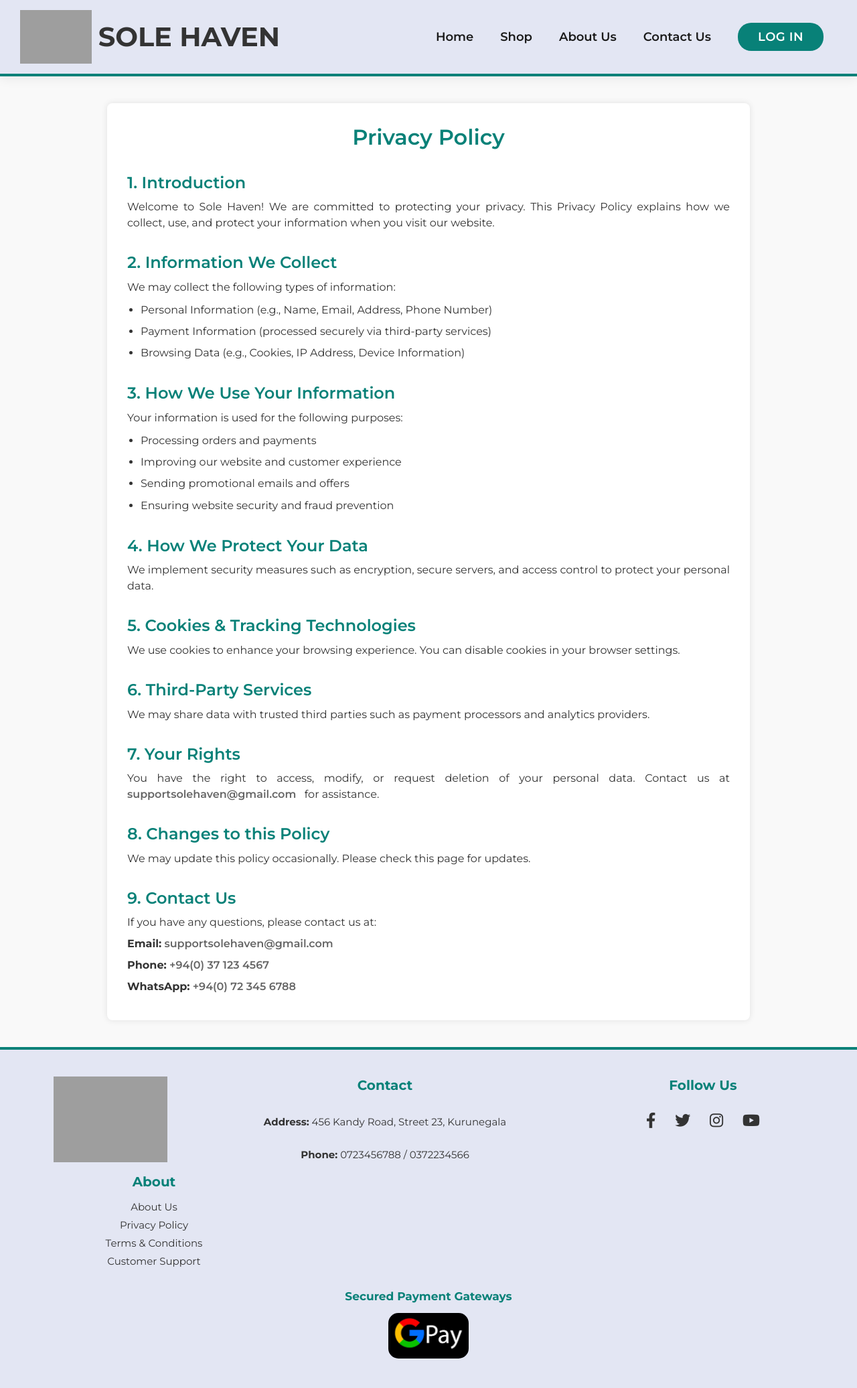
After one commit to Bimsara-Janakantha/ecommerce-website, a PHP site: page /pages/privacy.html in a window 1280 px wide. The commit adds this page. Shown: the whole page at 67% size. Run offline with PHP 8.4, Linux system fonts and the light colour scheme; grey boxes are pictures that could not be loaded.

Commit message:
Privacy Page

```diff
--- a/css/main.css
+++ b/css/main.css
@@ -59,7 +59,7 @@ h6 {
 }
 
 /* Body text styles */
-.body1 {
+.p {
   font-size: 16px;
   font-weight: 400;
   line-height: 1.6;
@@ -101,7 +101,7 @@ h6 {
   h5 { font-size: 18px; }
   h6 { font-size: 16px; }
 
-  .body1 { font-size: 15px; }
+  .p { font-size: 15px; }
   .body2 { font-size: 13px; }
   .subtitle1 { font-size: 15px; }
   .subtitle2 { font-size: 13px; }
@@ -116,7 +116,7 @@ h6 {
   h5 { font-size: 16px; }
   h6 { font-size: 15px; }
 
-  .body1 { font-size: 14px; }
+  .p { font-size: 14px; }
   .body2 { font-size: 12.5px; }
   .subtitle1 { font-size: 14px; }
   .subtitle2 { font-size: 12.5px; }
@@ -131,7 +131,7 @@ h6 {
   h5 { font-size: 15px; }
   h6 { font-size: 14px; }
 
-  .body1 { font-size: 13.5px; }
+  .p { font-size: 13.5px; }
   .body2 { font-size: 12px; }
   .subtitle1 { font-size: 13.5px; }
   .subtitle2 { font-size: 12px; }
--- /dev/null
+++ b/css/privacy.css
@@ -0,0 +1,47 @@
+/* Privacy Policy Section */
+.privacy-policy-section {
+    max-width: 900px;
+    margin: 40px auto;
+    background: white;
+    padding: 30px;
+    border-radius: 8px;
+    box-shadow: 0 0 10px rgba(0, 0, 0, 0.1);
+    text-align: justify;
+}
+
+.privacy-policy-section h3 {
+    color: #088178;
+    text-align: center;
+    margin-bottom: 10px;
+}
+
+.privacy-policy-section h4{
+    color: #088178;
+    margin-top: 30px;
+}
+
+.privacy-policy-section p {
+    margin: 8px 0;
+    line-height: 1.5rem;
+}
+
+.privacy-policy-section ul {
+    margin: 5px 0;
+    line-height: 1.7rem;
+    padding-left: 20px;
+}
+
+.privacy-policy-section ul li {
+    margin-bottom: 5px;
+}
+
+.privacy-policy-section a{
+    text-decoration: none;
+    color: #666666;
+    font-weight: 600;
+}
+
+.privacy-policy-section a:hover{
+    text-decoration: underline;
+    color: #666666;
+}
--- /dev/null
+++ b/pages/privacy.html
@@ -0,0 +1,179 @@
+<!DOCTYPE html>
+<html lang="en">
+  <head>
+    <meta charset="UTF-8" />
+    <meta name="viewport" content="width=device-width, initial-scale=1.0" />
+    <link rel="icon" type="image/svg+xml" href="/assets/logos/logo.svg" />
+    <title>Sole Heven</title>
+
+    <!-- Custom Icons -->
+    <link
+      rel="stylesheet"
+      href="https://cdnjs.cloudflare.com/ajax/libs/font-awesome/4.7.0/css/font-awesome.min.css"
+    />
+    <link
+      rel="stylesheet"
+      href="https://cdnjs.cloudflare.com/ajax/libs/font-awesome/6.0.0-beta3/css/all.min.css"
+    />
+
+    <!-- Global Styles -->
+    <link rel="stylesheet" href="../css/main.css" />
+    <link rel="stylesheet" href="../css/privacy.css" />
+    <link rel="stylesheet" href="../css/header.css" />
+    <link rel="stylesheet" href="../css/footer.css" />
+  </head>
+
+  <body>
+    <!-- App Bar -->
+    <header id="header" class="header">
+      <a class="logo" href="home.html" data-link>
+        <img
+          src="../../assets/logos/logo.svg"
+          height="80px"
+          class="logo"
+          alt="Sole Haven Logo"
+        />
+        <h1>SOLE HAVEN</h1>
+      </a>
+
+      <nav>
+        <ul id="navbar" class="navbar"></ul>
+      </nav>
+    </header>
+
+    <!-- Pravacy Policies -->
+
+    <section class="privacy-policy-section">
+      <h3>Privacy Policy</h3>
+
+      <h4>1. Introduction</h4>
+      <p>
+        Welcome to Sole Haven! We are committed to protecting your privacy. This
+        Privacy Policy explains how we collect, use, and protect your
+        information when you visit our website.
+      </p>
+
+      <h4>2. Information We Collect</h4>
+      <p>We may collect the following types of information:</p>
+      <ul>
+        <li>Personal Information (e.g., Name, Email, Address, Phone Number)</li>
+        <li>
+          Payment Information (processed securely via third-party services)
+        </li>
+        <li>Browsing Data (e.g., Cookies, IP Address, Device Information)</li>
+      </ul>
+
+      <h4>3. How We Use Your Information</h4>
+      <p>Your information is used for the following purposes:</p>
+      <ul>
+        <li>Processing orders and payments</li>
+        <li>Improving our website and customer experience</li>
+        <li>Sending promotional emails and offers</li>
+        <li>Ensuring website security and fraud prevention</li>
+      </ul>
+
+      <h4>4. How We Protect Your Data</h4>
+      <p>
+        We implement security measures such as encryption, secure servers, and
+        access control to protect your personal data.
+      </p>
+
+      <h4>5. Cookies & Tracking Technologies</h4>
+      <p>
+        We use cookies to enhance your browsing experience. You can disable
+        cookies in your browser settings.
+      </p>
+
+      <h4>6. Third-Party Services</h4>
+      <p>
+        We may share data with trusted third parties such as payment processors
+        and analytics providers.
+      </p>
+
+      <h4>7. Your Rights</h4>
+      <p>
+        You have the right to access, modify, or request deletion of your
+        personal data. Contact us at
+        <a href="mailto:supportsolehaven@gmail.com">
+          supportsolehaven@gmail.com</a
+        >
+        &nbsp; for assistance.
+      </p>
+
+      <h4>8. Changes to this Policy</h4>
+      <p>
+        We may update this policy occasionally. Please check this page for
+        updates.
+      </p>
+
+      <h4>9. Contact Us</h4>
+      <p>If you have any questions, please contact us at:</p>
+      <p>
+        <strong>Email:</strong>
+        <a href="mailto:supportsolehaven@gmail.com"
+          >supportsolehaven@gmail.com</a
+        >
+      </p>
+      <p>
+        <strong>Phone:</strong>
+        <a href="tel:+94371234567">+94(0) 37 123 4567</a>
+      </p>
+      <p>
+        <strong>WhatsApp:</strong>
+        <a href="https://wa.me/+94723456788" target="_blank"
+          >+94(0) 72 345 6788</a
+        >
+      </p>
+    </section>
+
+    <!-- Footer -->
+    <footer>
+      <div>
+        <img
+          style="width: 170px"
+          src="../assets/logos/logo.svg"
+          alt="Sole Haven Logo"
+        />
+      </div>
+
+      <div class="col">
+        <h3>Contact</h3>
+        <p><strong>Address:</strong> 456 Kandy Road, Street 23, Kurunegala</p>
+        <p><strong>Phone:</strong> 0723456788 / 0372234566</p>
+      </div>
+
+      <div class="col">
+        <h3>Follow Us</h3>
+        <div class="icon">
+          <a href="https://www.facebook.com" target="_blank"
+            ><i class="fab fa-facebook-f"></i
+          ></a>
+          <a href="https://www.twitter.com" target="_blank"
+            ><i class="fab fa-twitter"></i
+          ></a>
+          <a href="https://www.instagram.com" target="_blank"
+            ><i class="fab fa-instagram"></i
+          ></a>
+          <a href="https://www.youtube.com" target="_blank"
+            ><i class="fab fa-youtube"></i
+          ></a>
+        </div>
+      </div>
+
+      <div class="col about">
+        <h3>About</h3>
+        <a href="about.html">About Us</a>
+        <a href="privacy.html">Privacy Policy</a>
+        <a href="terms.html">Terms & Conditions</a>
+        <a href="support.html">Customer Support</a>
+      </div>
+
+      <div class="payment">
+        <p>Secured Payment Gateways</p>
+        <img src="../assets/logos/google_Pay.png" alt="Google Pay" />
+      </div>
+    </footer>
+
+    <script src="../js/header.js"></script>
+  </body>
+</html>
```
